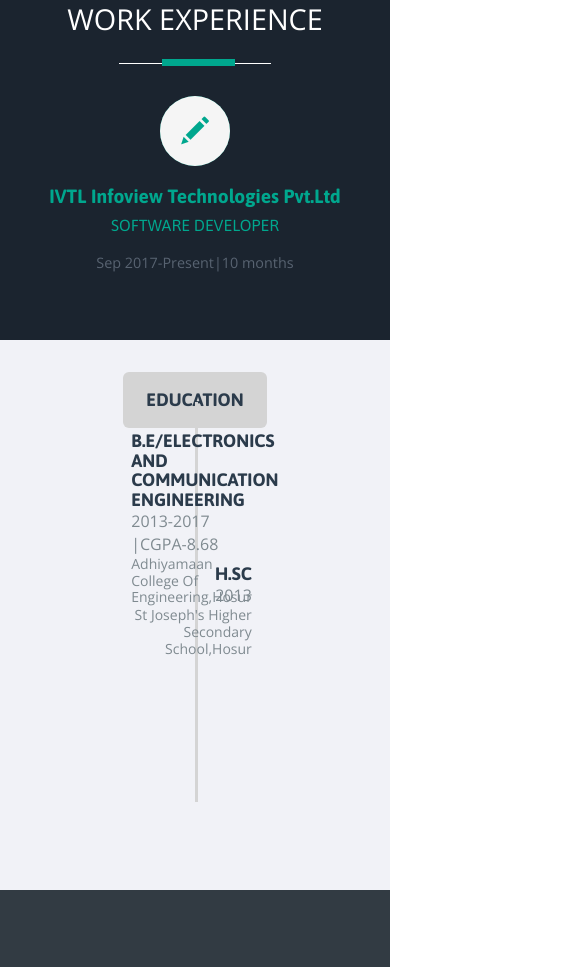
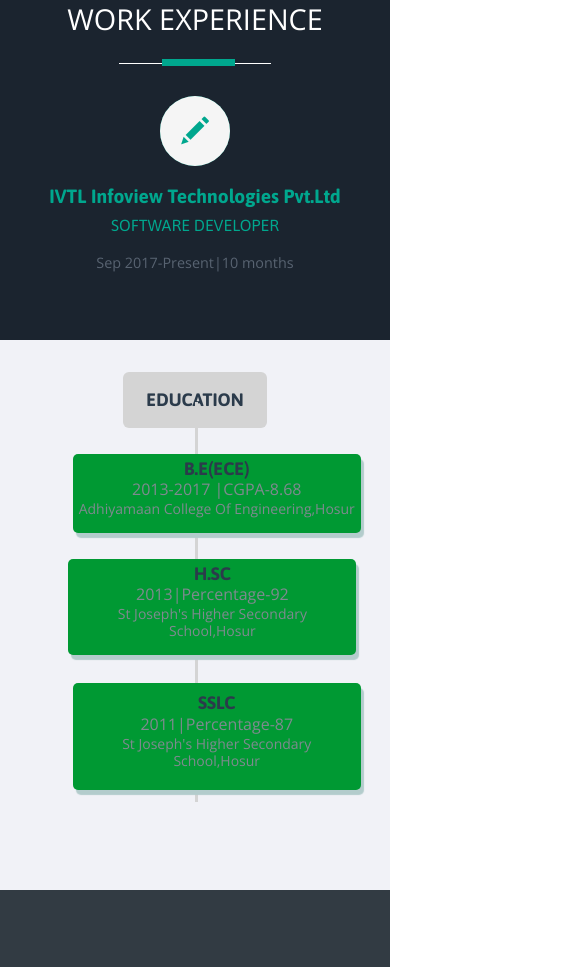
Before and after one commit to srinivasan1609/srinivasan1609.github.io, a plain HTML site: page index.html in a window 390 px wide. Shown: the part 1410-2377 px from the top of the page, 585 px wide, since content can reach past the window. Drawn offline with nearby package versions, Linux system fonts and the light colour scheme; files whose address does not match are found by name.

Commit message:
alignment changes

```diff
--- a/css/style.css
+++ b/css/style.css
@@ -751,6 +751,8 @@ span.border.one:after {
 }
 .wthree_about_right_grids {
      margin-top: 4em;
+     margin-left: 20%;
+     width: 100%;
 }
 #experience {
     padding: 5em 0;
@@ -982,34 +984,40 @@ label.book{
 	top:5em;
 	left:39.7em;
 }
-.exp-devide-grid-right{
+.edu-college{
 	width:40%;
+  text-align: justify;
 	text-align:left;
 	position:absolute;
 	top: 7em;
 	left: 37.255em;
-}
-.exp-devide-grid-right:before{
+  padding: 5px;
+  background: #009933;
+  border-radius: 5px;
+  box-shadow: 3px 5px 1px #b3cccc;
+
+}
+.edu-college:before{
 	content:url(../images/sec-d.png)no-repeat 0px 0px;
 	position:relative;
 	left:-3em;
 	top:1.5em;
 
 }
-.exp-devide-grid-right h5,.exp-devide-grid-left h5,.exp-devide-grid-rightb h5{
+.edu-college h5,.exp-devide-grid-left h5,.edu-sslc h5{
 	color:#2b3b4b;
 	text-transform:uppercase;
 	font-size:18px;
 	font-weight:800;
 	margin:0;
 }
-.exp-devide-grid-right small,.exp-devide-grid-left small,.exp-devide-grid-rightb small{
+.edu-college small,.exp-devide-grid-left small,.edu-sslc small{
 	font-size:16px;
 	font-weight:400;
 	color:#7f8a90;
 	padding:0 0 10px 0;
 }
-.exp-devide-grid-right p,.exp-devide-grid-left p,.exp-devide-grid-rightb p{
+.edu-college p,.exp-devide-grid-left p,.edu-sslc p{
 	font-size:14px;
 	font-weight:400;
 	color:#7f8a90;
@@ -1021,6 +1029,10 @@ label.book{
 	position:absolute;
 	top:12em;
 	left: 5.8em;
+  padding: 5px;
+  background: #009933;
+  border-radius: 5px;
+  box-shadow: 3px 5px 1px #b3cccc;
 }
 .exp-devide-grid-left:before{
 	content:url(../images/sec-d.png)no-repeat 0px 0px;
@@ -1029,14 +1041,18 @@ label.book{
 	top:1.5em;
 
 }
-.exp-devide-grid-rightb{
+.edu-sslc{
 	width:40%;
 	text-align:left;
 	position:absolute;
 	top: 20em;
 	left: 37.255em;
-}
-.exp-devide-grid-rightb:before{
+  background: #009933;
+  border-radius: 5px;
+  padding: 10px;
+  box-shadow: 3px 5px 1px #b3cccc;
+}
+.edu-sslc:before{
 	content:url(../images/sec-d.png)no-repeat 0px 0px;
 	position:relative;
 	left:-3em;
@@ -1948,15 +1964,36 @@ span.border.two:after {
 	margin:0 auto;
 	position:relative;
 }
-.exp-devide-grid-right{
+.wthree_about_right_grid{
+  margin-left: -20%;
+}
+.exp-devide-grid-left{
+  font-size: 3px;
+  width:80%;
+  text-align:center;
+  position: relative;
+  margin-top: 3.5em;
+  margin-left: 8%;
+}
+.edu-college{
 
 	font-size: 3px;
-	width:30%;
-	text-align:left;
-	position:absolute;
-	margin-top: 12.5em;
-	margin-left: 1.5em;
-}
+	width:80%;
+	text-align:center;
+	position: relative;
+	margin-top: 1.5em;
+  margin-left:-20%;
+}
+.edu-sslc{
+
+  font-size: 3px;
+  width:80%;
+  text-align:center;
+  position: relative;
+  margin-top: 1.5em;
+  margin-left:-20%;
+}
+
 }
 	.header-right h2 {
 	font-size: 1em;
@@ -2110,7 +2147,6 @@ span.border.two:after {
 		    width: 100%;
 	}
 	.wthree_about_right_grid_right {
-		align:center;
 		padding-right: 0;
 		float: none;
 		width: 100%;
@@ -2179,6 +2215,18 @@ span.border.two:after {
 		width: 354px;
 		margin: 2em auto 0;
 	}
+  .exp-devide-grid-left{
+    margin-left: 10%;
+  }
+  .edu-college{
+    margin-left: -15%;
+  }
+  .edu-sslc{
+    margin-left: -15%;
+  }
+  .exp-devide h4{
+    margin-left: 30%;
+  }
 }
 @media(max-width:384px){
 	ul.year li {
@@ -2296,6 +2344,9 @@ span.border.two:after {
     position:relative;
     font-weight: bold;
 }
+  .exp-devide h4{
+    width: 50%;
+  }
 }
 @media(max-width:320px){
   .role h2{
@@ -2310,6 +2361,16 @@ span.border.two:after {
     position:relative;
     font-weight: bold;
   }
+  .edu-sslc{
+  margin-left:-25%;
+}
+  .edu-college{
+    margin-left:-25%;
+  }
+  .exp-devide h4{
+    width: 50%;
+    margin-left: 30%;
+  }
 	.resp-tab-item {
 		margin: 0 0px 4px 0;
 		padding: 6px 9px;
--- a/index.html
+++ b/index.html
@@ -178,19 +178,19 @@ Smartphone Compatible web template, free webdesigns for Nokia, Samsung, LG, Sony
 				<span class="devide-line">
 				</span>
 				<label class="bag"></label>
-				<div class="exp-devide-grid-right">
-					<h5>B.E/Electronics and Communication Engineering</h5>
+				<div class="edu-college">
+					<h5>B.E(ECE)</h5>
 					<small>2013-2017 |CGPA-8.68</small>
 					<p>Adhiyamaan College Of Engineering,Hosur</p>
 				</div>
 				<div class="exp-devide-grid-left">
 					<h5>H.Sc</h5>
-					<small>2013</small>
+					<small>2013|Percentage-92</small>
 					<p>St Joseph's Higher Secondary School,Hosur</p>
 				</div>
-				<div class="exp-devide-grid-rightb">
+				<div class="edu-sslc">
 					<h5>SSLC</h5>
-					<small>2011</small>
+					<small>2011|Percentage-87</small>
 					<p>St Joseph's Higher Secondary School,Hosur</p>
 				</div>
 			</div>
```
